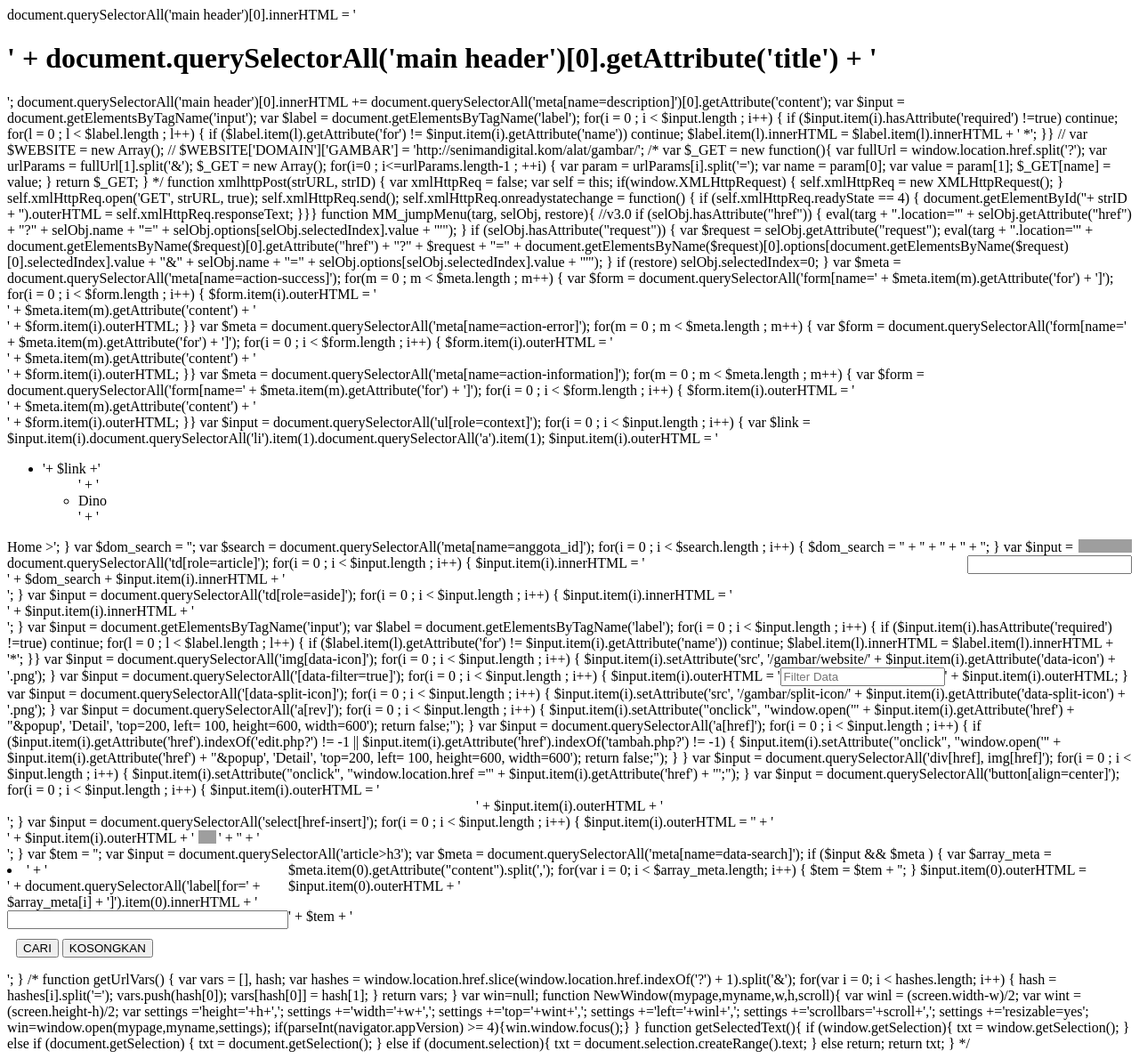
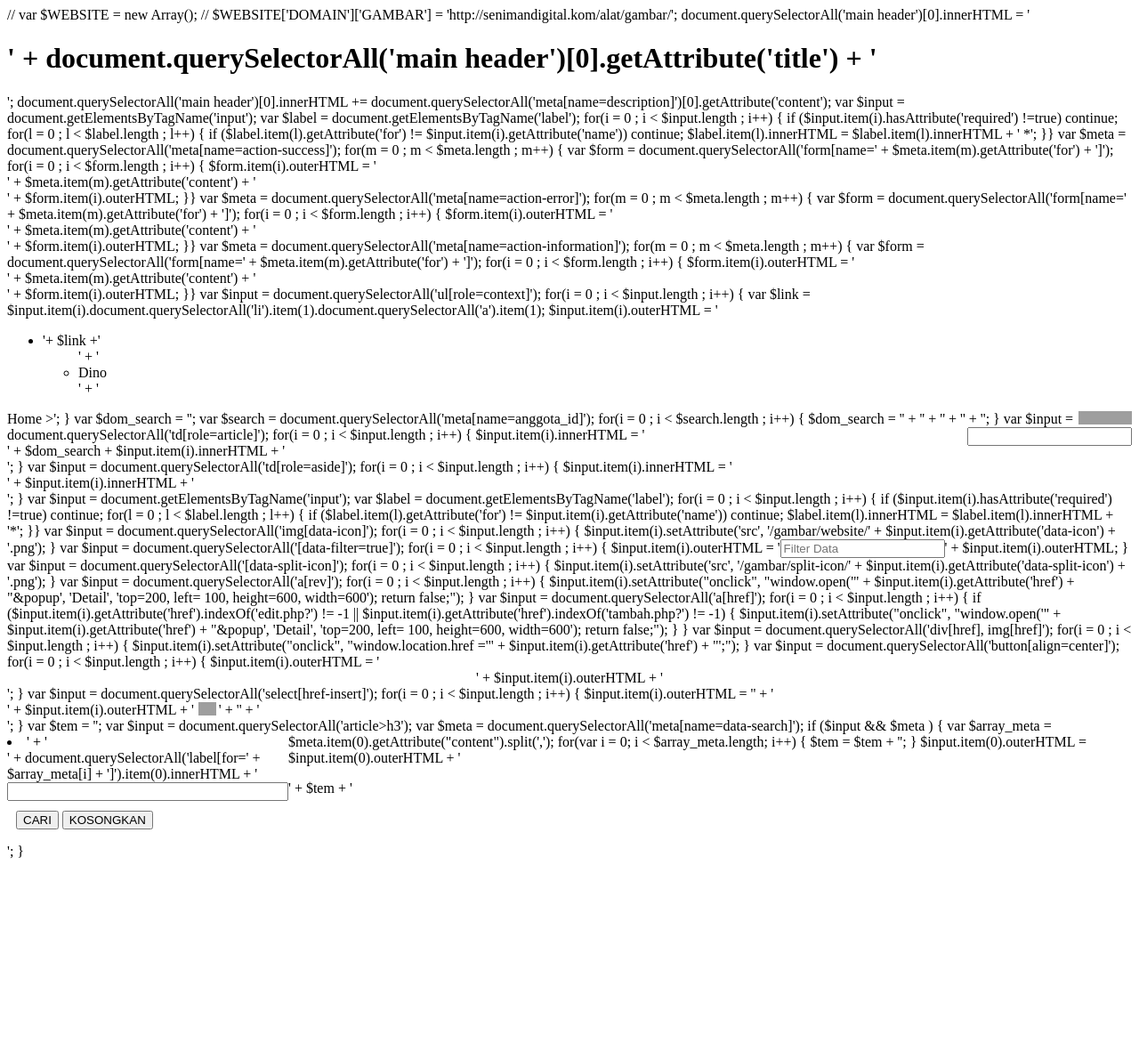
Before and after one commit to senimandigital/senimandigital, a PHP site: page /Templates/javascript_manipulation.php in a window 1280 px wide. Shown: the whole page at 89% size. After the commit the page ends 965 px from the top, so only its background shows below. Run offline with PHP 8.4, Linux system fonts and the light colour scheme; grey boxes are pictures that could not be loaded.

Commit message:
Update javascript_manipulation.php

```diff
--- a/Templates/javascript_manipulation.php
+++ b/Templates/javascript_manipulation.php
@@ -1,3 +1,6 @@
+// var $WEBSITE = new Array();
+//    $WEBSITE['DOMAIN']['GAMBAR'] = 'http://senimandigital.kom/alat/gambar/';
+
 <?php /* Otomatis mengambil konten meta title dan description halaman, kemudian menambahkan-nya sebagai judul formulir */ ?>
 document.querySelectorAll('main header')[0].innerHTML  = '<h1>' + document.querySelectorAll('main header')[0].getAttribute('title') + '</h1>';
 document.querySelectorAll('main header')[0].innerHTML += document.querySelectorAll('meta[name=description]')[0].getAttribute('content');
@@ -10,40 +13,6 @@ for(l = 0 ; l < $label.length ; l++) { if ($label.item(l).getAttribute('for') !=
 $label.item(l).innerHTML = $label.item(l).innerHTML + '<span class="required"> *</span>';
 }}
 
-
-// var $WEBSITE = new Array();
-//    $WEBSITE['DOMAIN']['GAMBAR'] = 'http://senimandigital.kom/alat/gambar/';
-
-/*
-var $_GET = new function(){
-var fullUrl   = window.location.href.split('?');
-var urlParams = fullUrl[1].split('&');  $_GET = new Array();
-for(i=0 ; i<=urlParams.length-1 ; ++i) {
-    var param = urlParams[i].split('=');
-    var name  = param[0];
-    var value = param[1];
-   $_GET[name] = value;
-}
-return $_GET;
-}
-*/
-
-function xmlhttpPost(strURL, strID) { var xmlHttpReq = false;   var self = this;
-if(window.XMLHttpRequest)
-  {  self.xmlHttpReq = new XMLHttpRequest(); }
-     self.xmlHttpReq.open('GET', strURL, true);
-     self.xmlHttpReq.send();
-     self.xmlHttpReq.onreadystatechange = function() { if (self.xmlHttpReq.readyState == 4)
-  { document.getElementById(''+ strID + '').outerHTML = self.xmlHttpReq.responseText; }}}
-
-function MM_jumpMenu(targ, selObj, restore){ //v3.0
-  if (selObj.hasAttribute("href"))    { eval(targ + ".location='" + selObj.getAttribute("href") + "?" + selObj.name + "=" + selObj.options[selObj.selectedIndex].value + "'"); }
-  if (selObj.hasAttribute("request")) { var $request = selObj.getAttribute("request");
-      eval(targ + ".location='" + document.getElementsByName($request)[0].getAttribute("href")
-         + "?" + $request + "=" + document.getElementsByName($request)[0].options[document.getElementsByName($request)[0].selectedIndex].value
-      + "&" + selObj.name + "=" + selObj.options[selObj.selectedIndex].value + "'");
-  } if (restore) selObj.selectedIndex=0;
-}
 
 var $meta = document.querySelectorAll('meta[name=action-success]');
 for(m = 0 ; m < $meta.length ; m++) {
@@ -150,39 +119,3 @@ $input.item(0).outerHTML = $input.item(0).outerHTML
 + '<form name="smart-search"><ul style="list-style-type:none; padding:0px;">' + $tem
 + '</ul><div role="caption" style="padding-left: 10px; clear:both;"><input type="submit" name="cari" value="CARI" /> <input type="button" name="reset" value="KOSONGKAN" /></div></form>';
 }
-
-/*
-function getUrlVars() {
-var vars = [], hash;
-var hashes = window.location.href.slice(window.location.href.indexOf('?') + 1).split('&');
-
- for(var i = 0; i < hashes.length; i++) {
-        hash = hashes[i].split('=');
-        vars.push(hash[0]);
-        vars[hash[0]] = hash[1];
-    }
-
-    return vars;
-}
-
-var win=null;
-function NewWindow(mypage,myname,w,h,scroll){
-var winl = (screen.width-w)/2;
-var wint = (screen.height-h)/2;
-var settings ='height='+h+',';
-settings +='width='+w+',';
-settings +='top='+wint+',';
-settings +='left='+winl+',';
-settings +='scrollbars='+scroll+',';
-settings +='resizable=yes';
-win=window.open(mypage,myname,settings);
-if(parseInt(navigator.appVersion) >= 4){win.window.focus();}
-}
-
-function getSelectedText(){
-if      (window.getSelection){    txt = window.getSelection(); }
-else if (document.getSelection) { txt = document.getSelection(); }
-else if (document.selection){     txt = document.selection.createRange().text; }
-else return; return txt;
-}
-*/
```
